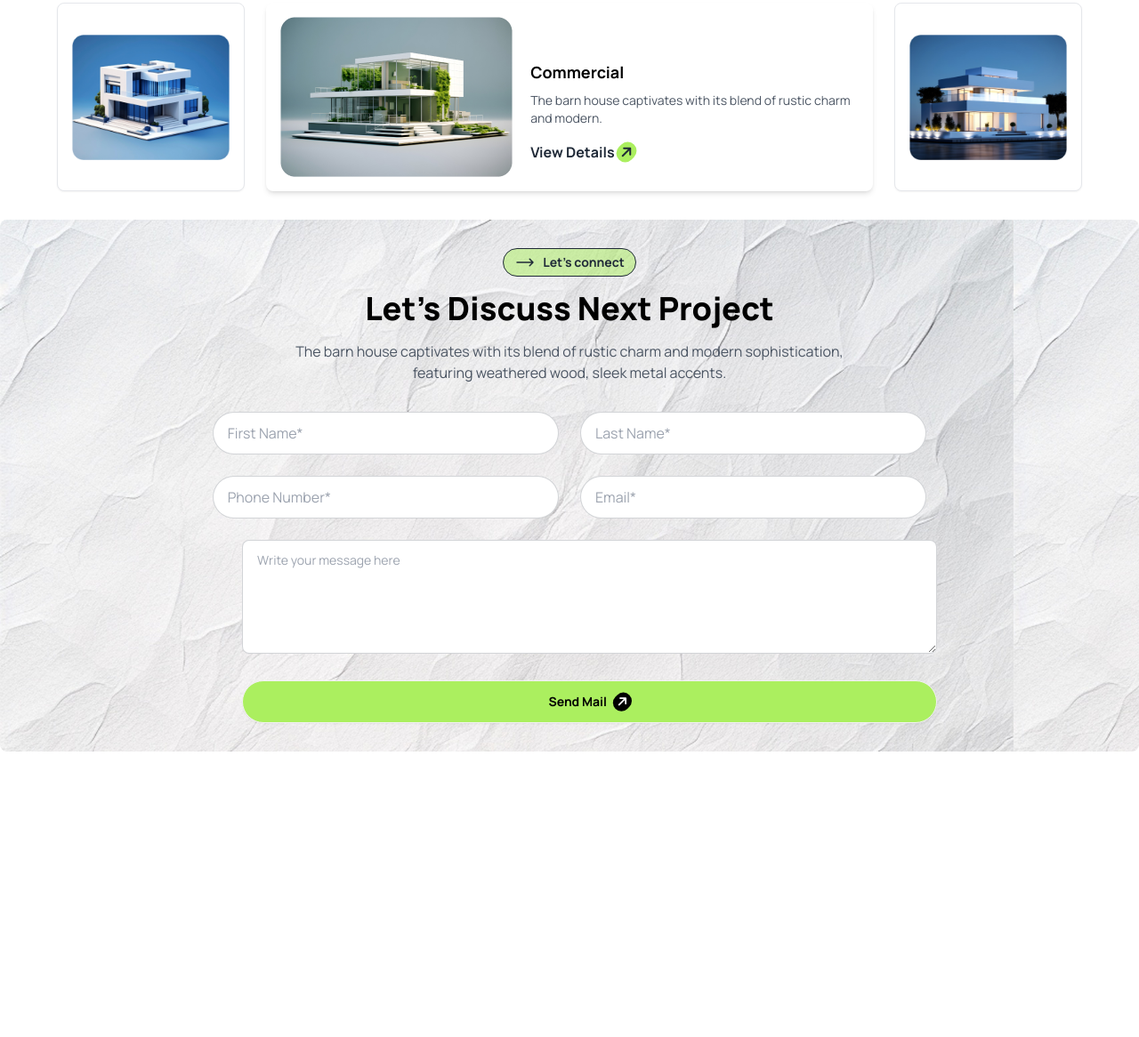
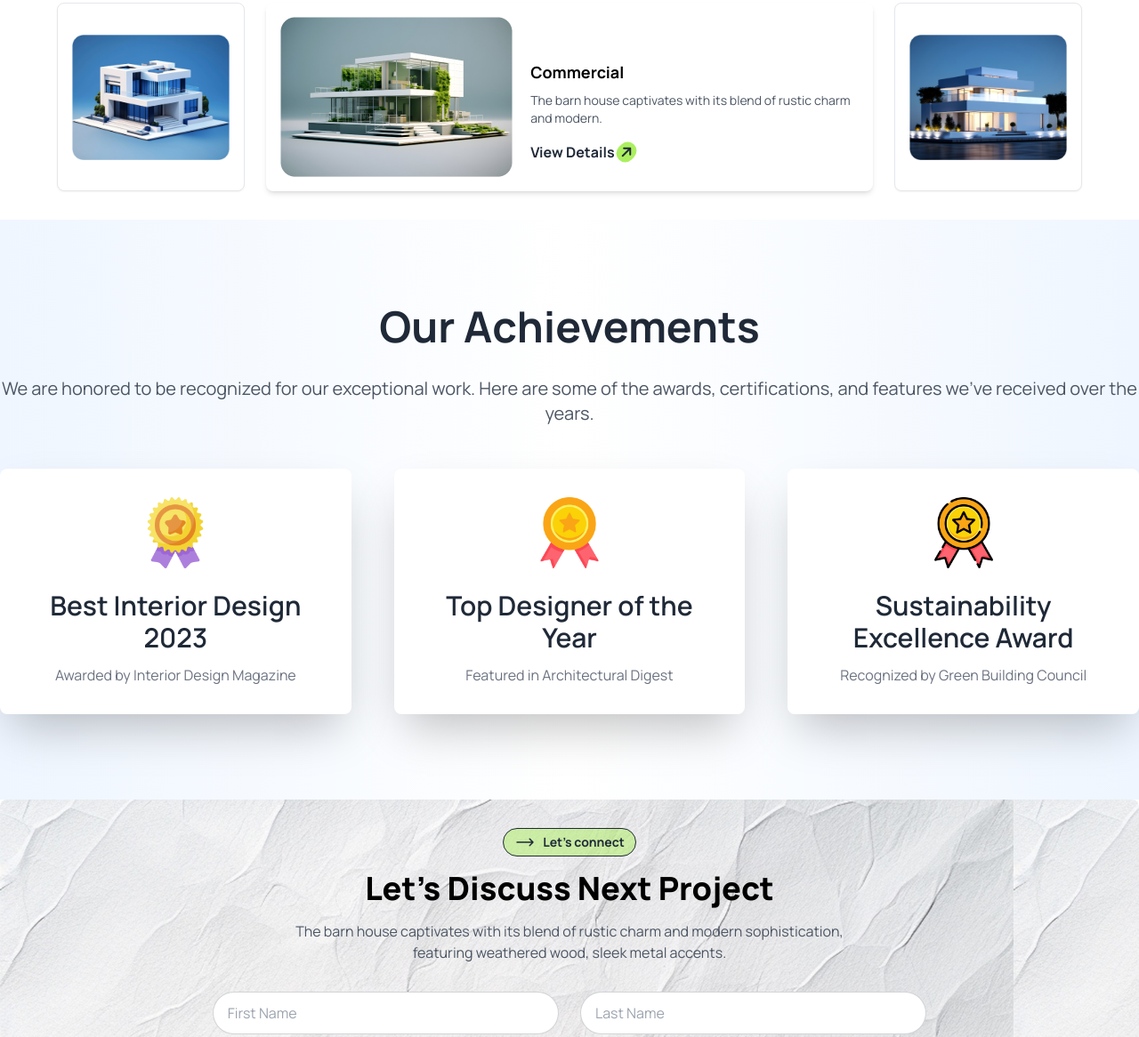
Before and after one commit to akib1437/Assingment-3, a plain HTML site: page index.html in a window 1280 px wide. Shown: the part 2472-3638 px from the top of the page at 89% size. Before the commit the page ends 3317 px from the top, so only its background shows below. Drawn offline with nearby package versions, Linux system fonts and the light colour scheme; a web font is replaced by a local one.

Commit message:
my section done

```diff
--- a/index.html
+++ b/index.html
@@ -32,6 +32,7 @@
             }
         }
     </script>
+
     <!-- Daisy UI -->
     <link href="https://cdn.jsdelivr.net/npm/daisyui@4.12.10/dist/full.min.css" rel="stylesheet" type="text/css" />
     <style>
@@ -281,9 +282,39 @@
                     </div>
                 </div>
         </section>
+        <!-- my section achievements-->
+        <section id="achievements" class="py-24 bg-gradient-to-r from-blue-50 via-white to-blue-50">
+            <div class="max-w-7xl mx-auto text-center">
+              <h2 class="text-5xl font-bold mb-8 text-gray-800">Our Achievements</h2>
+              <p class="text-xl mb-12 text-gray-600">We are honored to be recognized for our exceptional work. Here are some of the awards, certifications, and features we've received over the years.</p>
+
+              <div class="grid grid-cols-1 sm:grid-cols-2 md:grid-cols-3 gap-12">
+                <!-- Award card 1 -->
+                <div class="bg-white shadow-2xl rounded-lg p-8 flex flex-col items-center transform hover:scale-105 transition-transform duration-300 ease-in-out">
+                  <img src="./assets/reward.png" alt="" class="h-20 mb-6">
+                  <h3 class="text-3xl font-semibold text-black-600 mb-3">Best Interior Design 2023</h3>
+                  <p class="text-gray-500">Awarded by Interior Design Magazine</p>
+                </div>
+
+                <!-- Award card 2 -->
+                <div class="bg-white shadow-2xl rounded-lg p-8 flex flex-col items-center transform hover:scale-105 transition-transform duration-300 ease-in-out">
+                  <img src="./assets/medal.png" alt="" class="h-20 mb-6">
+                  <h3 class="text-3xl font-semibold text-black-600 mb-3">Top Designer of the Year</h3>
+                  <p class="text-gray-500">Featured in Architectural Digest</p>
+                </div>
+
+                <!-- Award 3 -->
+                <div class="bg-white shadow-2xl rounded-lg p-8 flex flex-col items-center transform hover:scale-105 transition-transform duration-300 ease-in-out">
+                  <img src="./assets/medal (1).png" alt="" class="h-20 mb-6">
+                  <h3 class="text-3xl font-semibold text-black-600 mb-3">Sustainability Excellence Award</h3>
+                  <p class="text-gray-500">Recognized by Green Building Council</p>
+                </div>
+              </div>
+            </div>
+          </section>
         <!-- Let's connect -->
-        <section class="bg-[url('./assets/bg.jpg')] bg-gray-100 rounded-lg p-8">
-            <div class="text-center mb-8">
+        <section class="bg-[url('./assets/bg.jpg')] bg-gray-100 rounded-lg p-8 mx-auto">
+            <div class="text-center mb-8 mx-auto">
                 <button class="btn btn-outline btn-sm mb-4 rounded-full font-bold bg-section-btn"><svg
                         xmlns="http://www.w3.org/2000/svg" fill="none" viewBox="0 0 24 24" stroke-width="1.5"
                         stroke="currentColor" class="size-6">
@@ -298,24 +329,24 @@
                 <form class="space-y-6">
                     <div class="grid grid-cols-1 md:grid-cols-6 gap-6">
                         <input type="name" class="input input-bordered w-full rounded-full lg:col-start-2 lg:col-span-2"
-                            placeholder="First Name*" required>
+                            placeholder="First Name" required>
                         <input type="name" class="input input-bordered w-full rounded-full lg:col-start-4 lg:col-span-2"
-                            placeholder="Last Name*" required>
+                            placeholder="Last Name" required>
                     </div>
                     <div class="grid grid-cols-1 md:grid-cols-6 gap-6">
                         <input type="number"
                             class="input input-bordered w-full rounded-full lg:col-start-2 lg:col-span-2"
-                            placeholder="Phone Number*" required>
+                            placeholder="Phone Number" required>
                         <input type="email"
                             class="input input-bordered w-full rounded-full lg:col-start-4 lg:col-span-2"
-                            placeholder="Email*" required>
+                            placeholder="Email" required>
                     </div>
-                    <div class="ml-0 lg:ml-60">
+                    <div class="flex justify-center ">
                         <textarea placeholder="Write your message here"
-                            class="textarea textarea-bordered w-full lg:w-4/5 h-32 rounded-lg"></textarea>
+                            class="textarea textarea-bordered w-full lg:w-4/6 h-32 rounded-lg "></textarea>
                     </div>
-                    <div class="ml-0 lg:ml-60">
-                        <button class="btn bg-primary-btn text-black font-bold py-3 rounded-full w-full lg:w-4/5"
+                    <div class="flex justify-center">
+                        <button class="btn bg-primary-btn text-black font-bold py-3 rounded-full w-full lg:w-4/6"
                             type="submit">Send Mail
                             <i class="fa-solid fa-arrow-up text-white rotate-45 bg-black px-1 py-1 rounded-full"></i>
                             <button>
```
Also changed, not shown: assets/gc8081uq.jpg (added), assets/medal (1).png (added), assets/medal.png (added), assets/reward.png (added).
